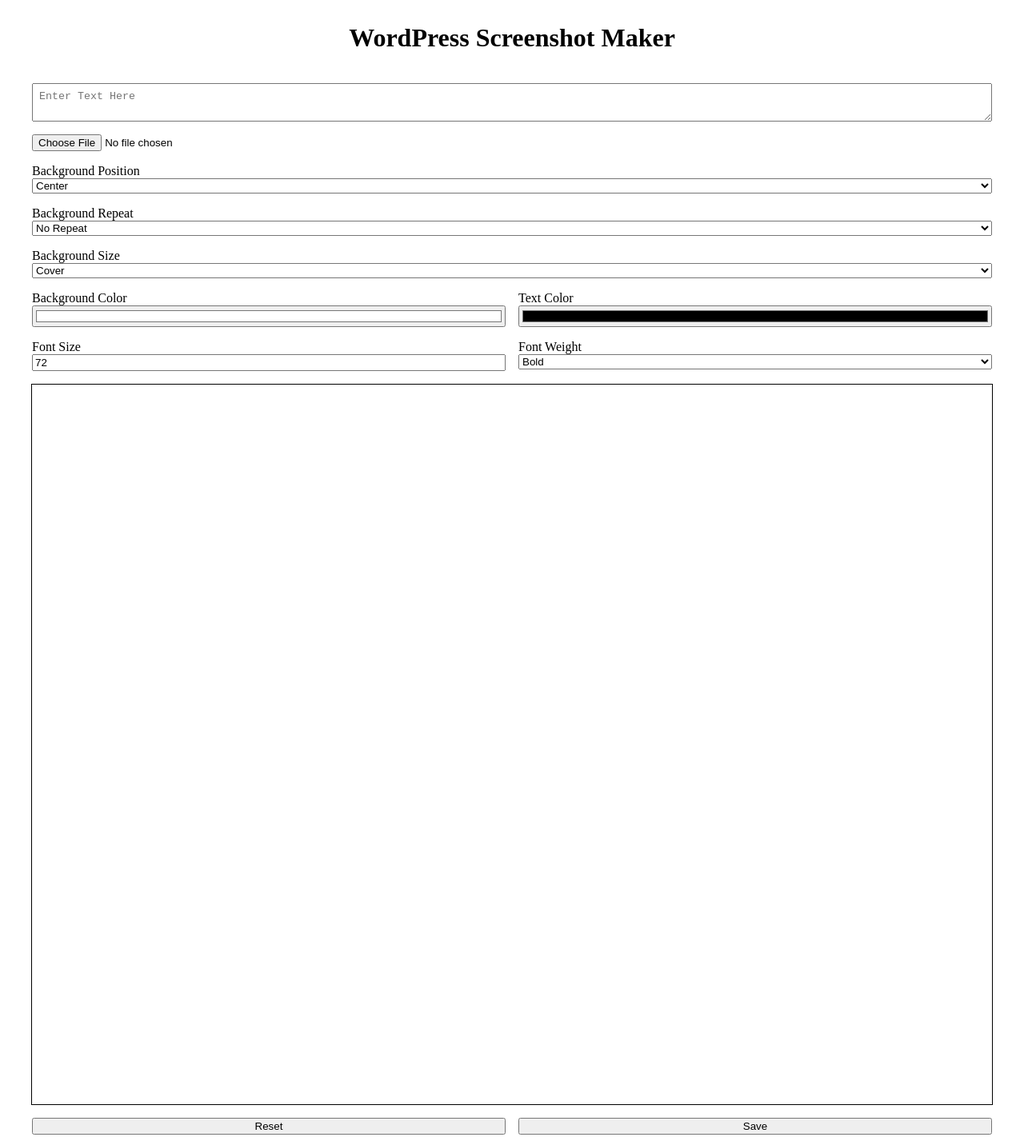
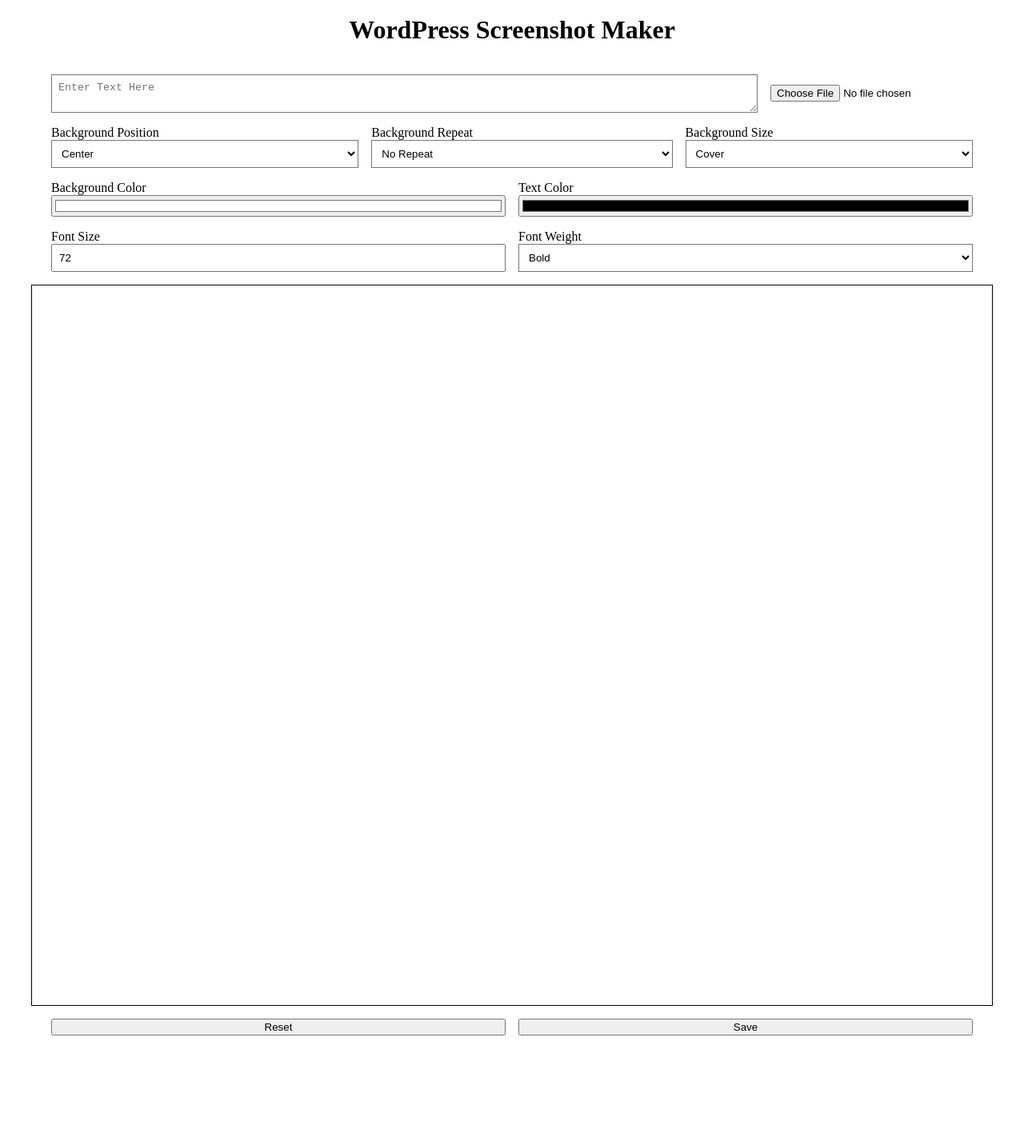
Before and after one commit to kylemichaelsullivan/wp-screenshot-png, a React (Vite) app: page / in a window 1280 px wide. Shown: the whole page at 80% size. After the commit the page ends 1303 px from the top, so only its background shows below. Built offline with nearby package versions, Linux system fonts and the light colour scheme.

Commit message:
UPDATE: Styling

```diff
--- a/src/index.css
+++ b/src/index.css
@@ -1,11 +1,20 @@
 :root {
-	--max-width: 1200px;
+	--max-width: min(90vw, 1200px);
 }
 
 button,
 input,
 label {
 	cursor: pointer;
+}
+
+h1 {
+	margin-top: 0.33em;
+}
+
+select {
+	background-color: #ffffff;
+	border-radius: 0;
 }
 
 .flex {
@@ -16,26 +25,58 @@
 	flex-direction: column;
 }
 
+.flex-col-reverse {
+	flex-direction: column-reverse;
+}
+
 .flex-1 {
 	flex: 1 1 0%;
+}
+
+.flex-auto {
+	flex: 1 1 auto;
 }
 
 .gap-4 {
 	gap: 1rem;
 }
 
+.items-center {
+	align-items: center;
+}
+
+.rounded-none {
+	border-radius: 0;
+}
+
 .text-center {
 	text-align: center;
+}
+
+.w-full {
+	width: 100%;
+}
+
+.p-2 {
+	padding: 0.5rem;
+}
+
+.mx-auto {
+	margin-left: auto;
+	margin-right: auto;
+}
+
+.overflow-auto {
+	overflow: auto;
 }
 
 .Input,
 .Buttons {
 	width: 100%;
 	max-width: var(--max-width);
-	margin: 0 auto;
 }
 
-.Input textarea {
+.Text textarea {
 	padding: min(0.5rem, 5%);
 }
 
@@ -65,3 +106,14 @@
 		flex-direction: row;
 	}
 }
+
+@media (min-width: 768px) {
+	.md\:flex-row {
+		flex-direction: row;
+	}
+
+	.md\:mx-auto {
+		margin-left: auto;
+		margin-right: auto;
+	}
+}
```
